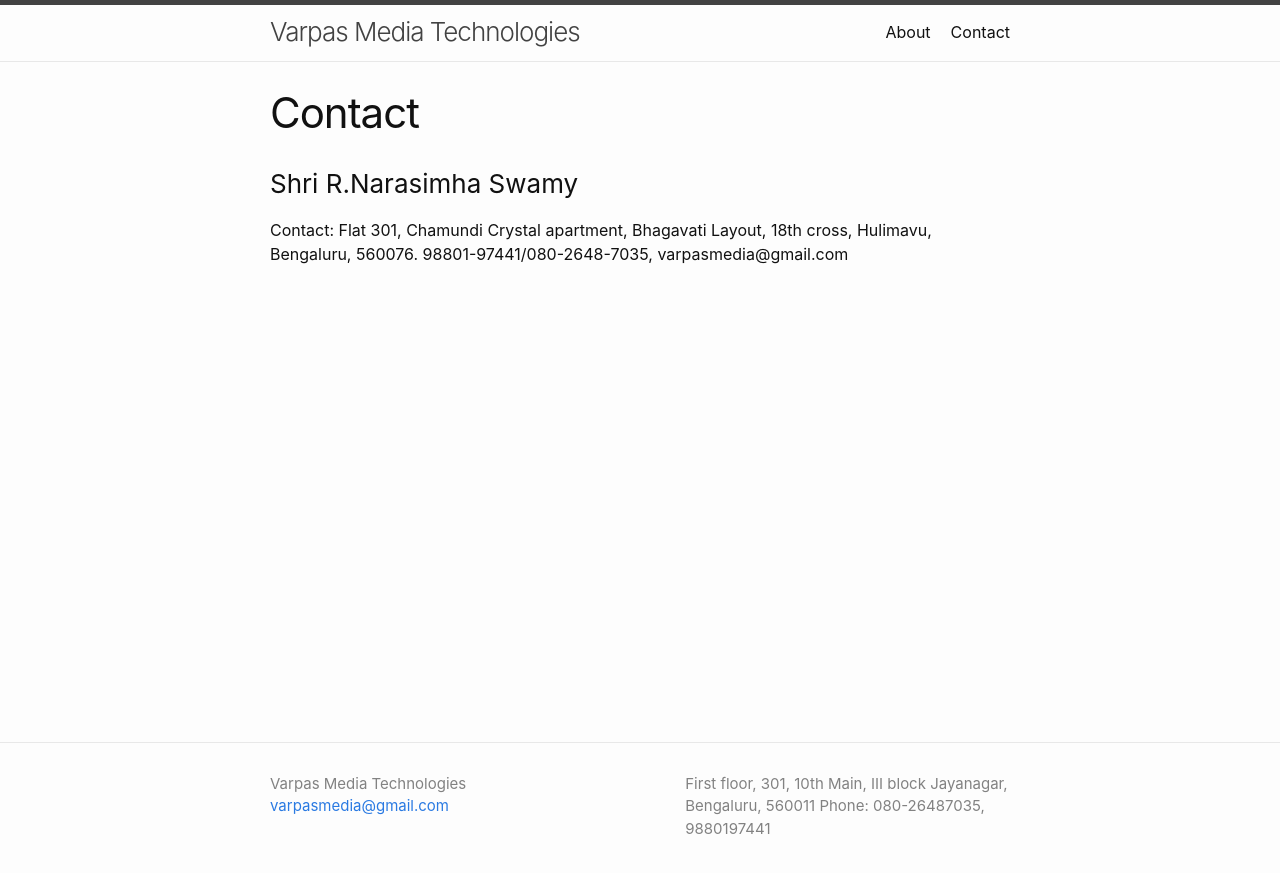
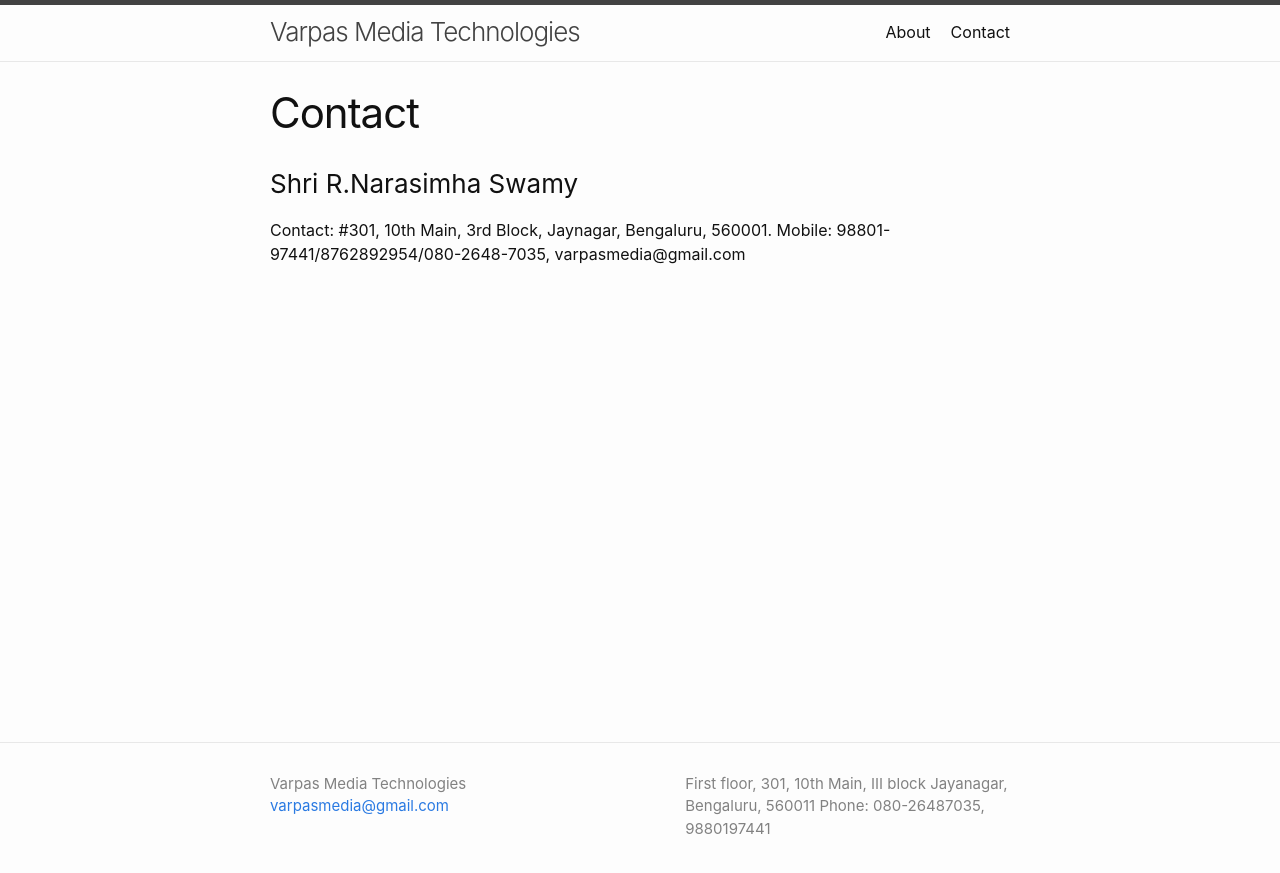
Before and after one commit to VarpasMedia/VarpasMedia.github.io, a Jekyll site: the page built from contact.md, in a window 1280 px wide. Shown: the top 873 px of the page. Built offline with Jekyll 4.4.1, drawn with Linux system fonts in a browser that asks for light colours; our own code applies the rules of GitHub Pages for plain Markdown files.

Commit message:
Update contact.md

```diff
--- a/contact.md
+++ b/contact.md
@@ -1,11 +1,10 @@
 ---
 layout: page
 title: Contact
-permalink: /contact/
+permalink: /Contact/
 ---
 
 ### Shri R.Narasimha Swamy
 
-
-
-Contact: Flat 301, Chamundi Crystal apartment, Bhagavati Layout, 18th cross, Hulimavu, Bengaluru, 560076.   98801-97441/080-2648-7035, varpasmedia@gmail.com
+Contact: #301, 10th Main, 3rd Block, Jaynagar, Bengaluru, 560001.
+Mobile: 98801-97441/8762892954/080-2648-7035, varpasmedia@gmail.com
```
